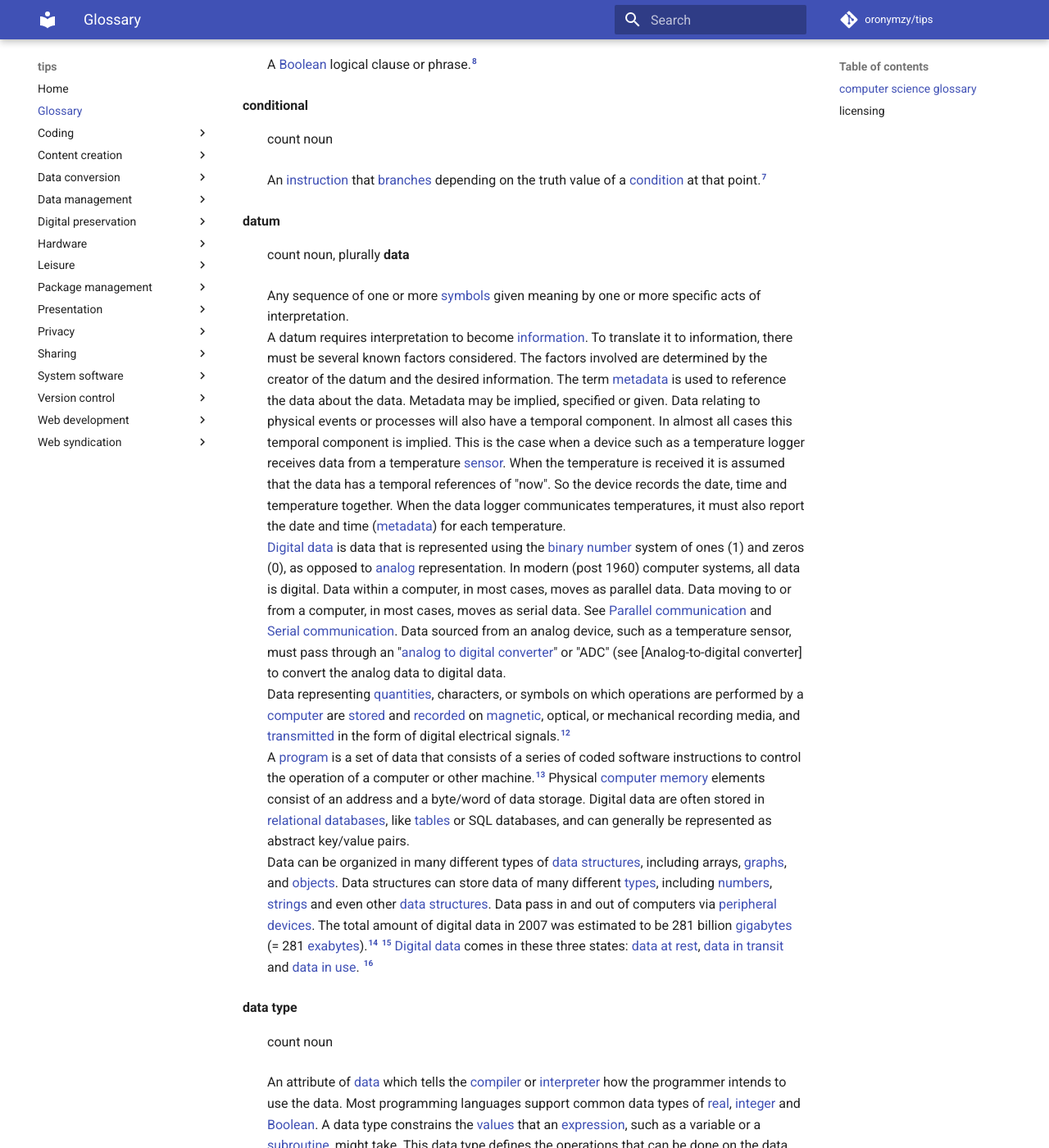
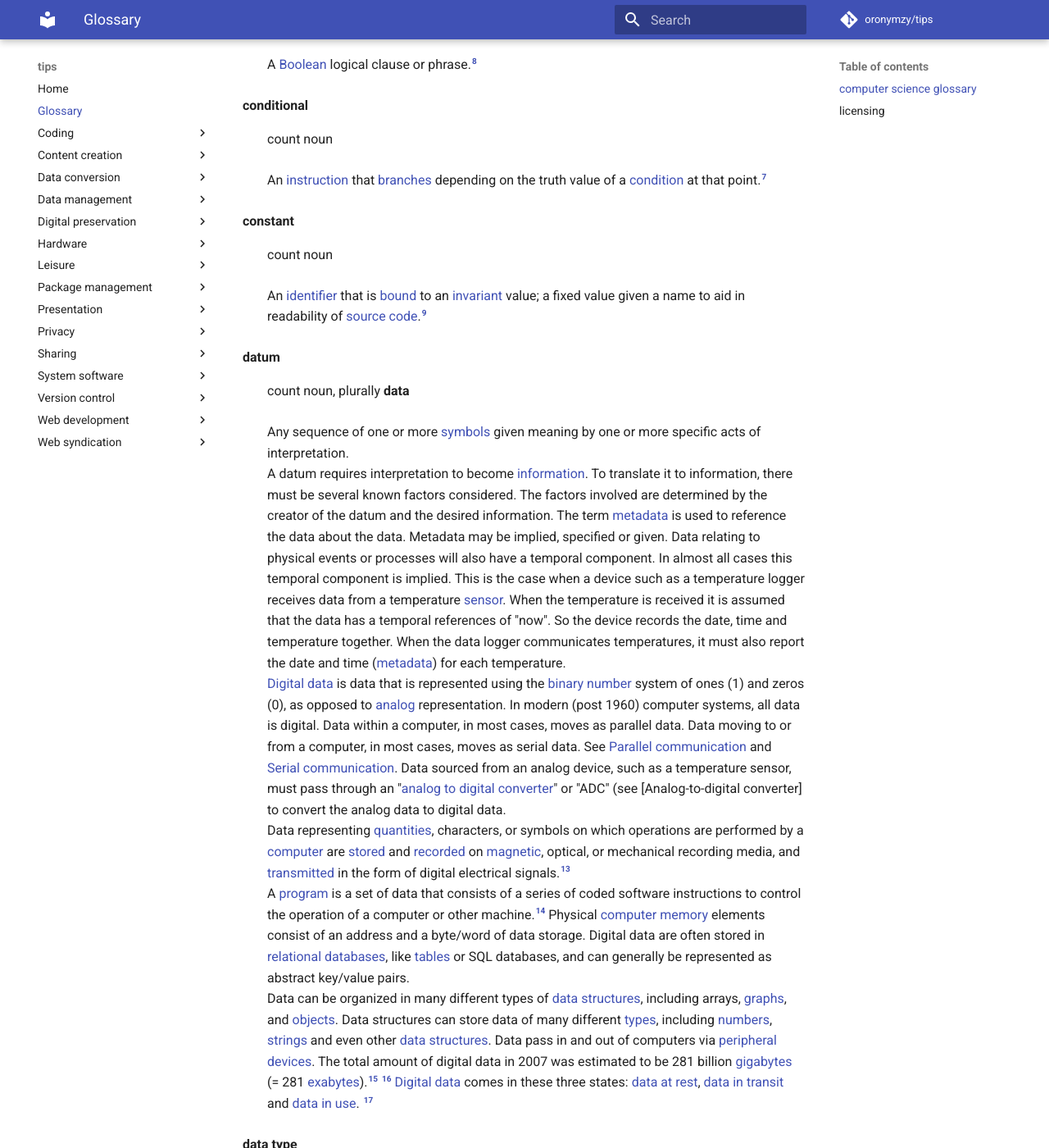
Before and after one commit to oronymzy/tips, an MkDocs documentation site: the page built from docs/glossry.md, in a window 1280 px wide and 1400 px high, scrolled down 1849 px. Shown: the whole window at 82% size. Built offline with MkDocs 1.6.1 and Material for MkDocs 9.7.7, drawn with Linux system fonts in a browser that asks for light colours; comment, search, counter and statistics services are not loaded; some of the changed text lies outside the part shown.

Commit message:
Add 'constant' concept, add list item
Add 'constant' concept, with footnote.
Add 'constant' unordered list item
with hyperlink in 'licensing' section.

```diff
--- a/docs/glossry.md
+++ b/docs/glossry.md
@@ -42,6 +42,10 @@ The function of blocks in programming is to enable groups of statements to be tr
 **conditional** {: #conditionaldef }
 : count noun
 : An [instruction](https://en.wiktionary.org/wiki/instruction) that [branches](https://en.wiktionary.org/wiki/branch) depending on the truth value of a [condition](#conditiondef) at that point.[^conditionaldef-note1]
+
+**constant** {: #constantdef }
+: count noun
+: An [identifier](https://en.wiktionary.org/wiki/identifier) that is [bound](https://en.wiktionary.org/wiki/bound) to an [invariant](https://en.wiktionary.org/wiki/invariant) value; a fixed value given a name to aid in readability of [source code](https://en.wiktionary.org/wiki/source_code).[^constantdef-note1]
 
 **datum** {: #datumdef }
 : count noun, plurally **data**
@@ -240,6 +244,7 @@ on Wikipedia, with changes made, and:
 - [atomicity](https://en.wiktionary.org/w/index.php?title=atomicity&oldid=50343477)
 - [condition](https://en.wiktionary.org/w/index.php?title=condition&oldid=51410719)
 - [conditional](https://en.wiktionary.org/w/index.php?title=conditional&oldid=51276861)
+- [constant](https://en.wiktionary.org/wiki/constant)
 - [flag](https://en.wiktionary.org/w/index.php?title=flag&oldid=51372941)
 - [truncate](https://en.wiktionary.org/w/index.php?title=truncate&oldid=51196049)
 - [vacuous](https://en.wiktionary.org/w/index.php?title=vacuous&oldid=47613271)
@@ -254,6 +259,7 @@ on Wiktionary, with changes made.
 [^Booleandef-note1]: This definition is based on [Wikipedia's definition](https://en.wikipedia.org/wiki/Boolean_data_type).
 [^conditionaldef-note1]: This definition is the same as [Wiktionary's definition](https://en.wiktionary.org/wiki/conditional).
 [^conditiondef-note1]: This definition is based on definitions from [Wiktionary](https://en.wiktionary.org/wiki/condition) and [Wikipedia](https://en.wikipedia.org/wiki/Conditional_(computer_programming)).
+[^constantdef-note1]: This definition is the same as [Wiktionary's definition](https://en.wiktionary.org/wiki/constant).
 [^datatypedef1]: [type](http://foldoc.org/type) at the *[Free On-line Dictionary of Computing](https://en.wikipedia.org/wiki/Free_On-line_Dictionary_of_Computing)*
 [^datatypedef2]: [Shaffer, C. A. (2011). *Data Structures & Algorithm Analysis in C++* (3rd ed.). Mineola, NY: Dover. 1.2. [ISBN](https://en.wikipedia.org/wiki/International_Standard_Book_Number) [978-0-486-48582-9](https://en.wikipedia.org/wiki/Special:BookSources/978-0-486-48582-9).
 [^datatypedef-note1]: This definition is based on [Wikipedia's definition](https://en.wikipedia.org/wiki/Data_type).
```
